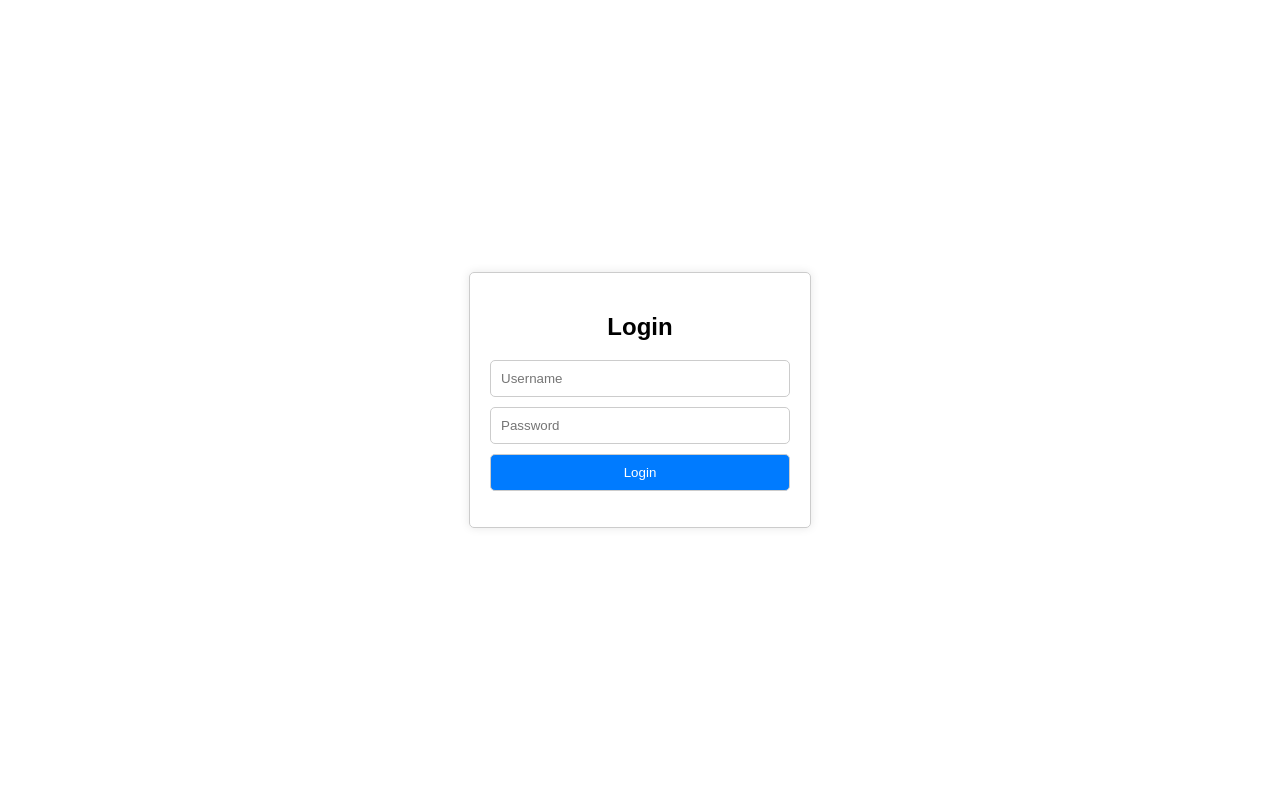
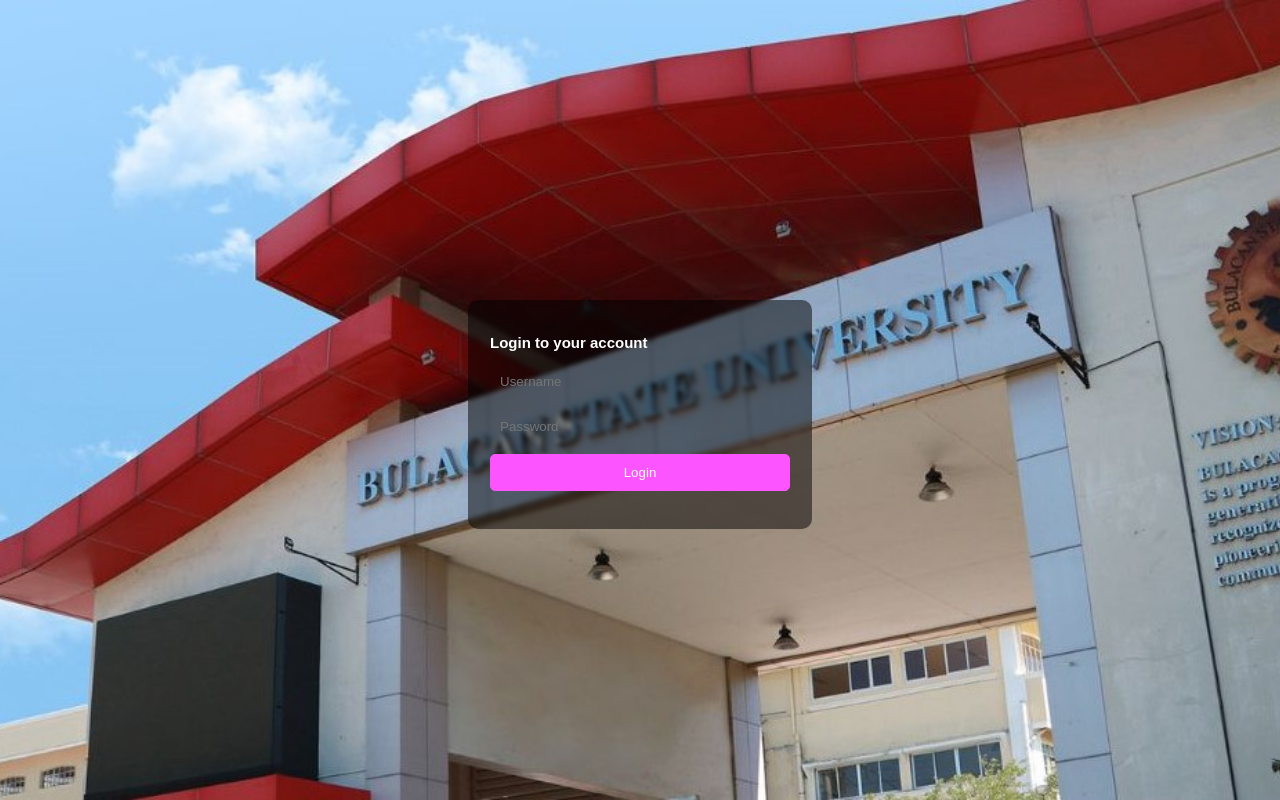
Before and after one commit to doksii/BulSUVMS, a PHP site: page / in a window 1280 px wide. Run offline with PHP 8.4, Linux system fonts and the light colour scheme.

Commit message:
log in page
log in page

```diff
--- a/assets/css/styles.css
+++ b/assets/css/styles.css
@@ -5,40 +5,55 @@ body {
     align-items: center;
     height: 100vh;
     margin: 0;
+    background-image: url('https://raw.githubusercontent.com/isonary/BulSUVMS-test/main/assets/img/BulSU%20Login%20WP.jpg');
+    background-size: cover;
+    background-position: center;
 }
 
 .login-container {
     width: 300px;
     padding: 20px;
-    border: 1px solid #ccc;
-    border-radius: 5px;
-    box-shadow: 0 0 10px rgba(0, 0, 0, 0.1);
+    border: 2px solid rgba(255, 255, 255, 0);
+    border-radius: 10px;
+    box-shadow: 0 0 10px rgba(0, 0, 0, 0);
+    background-color: rgba(0, 0, 0, 0.5);
+    backdrop-filter: blur(2px);
+    position: absolute;
+    top: 300px;
 }
-
 h2 {
-    text-align: center;
+    text-align: left;
+    color: white;
+    font-size: 15px;
 }
 
 input[type="text"],
-input[type="password"],
+input[type="password"] {
+    display: block;
+    width: 100%;
+    margin-bottom: 10px;
+    padding: 10px;
+    border: none;
+    border-radius: 5px;
+    background-color: transparent;
+    box-sizing: border-box;
+}
 button {
     display: block;
     width: 100%;
     margin-bottom: 10px;
     padding: 10px;
-    border: 1px solid #ccc;
+    border: 1px solid #FC55FF;
     border-radius: 5px;
     box-sizing: border-box;
-}
-
-button {
-    background-color: #007bff;
-    color: #fff;
-    cursor: pointer;
+    background-color: #FC55FF;
+    color:white;
 }
 
 button:hover {
-    background-color: #0056b3;
+    background-color: white;
+    color: black;
+    border:1px solid white;
 }
 
 #error-message {
--- a/index.html
+++ b/index.html
@@ -21,7 +21,7 @@
 </head>
 <body>
     <div class="login-container">
-        <h2>Login</h2>
+        <h2>Login to your account</h2>
         <form action="php/login.php" method="POST">
             <input type="text" name="username" placeholder="Username" required>
             <input type="password" name="password" placeholder="Password" required>
```
